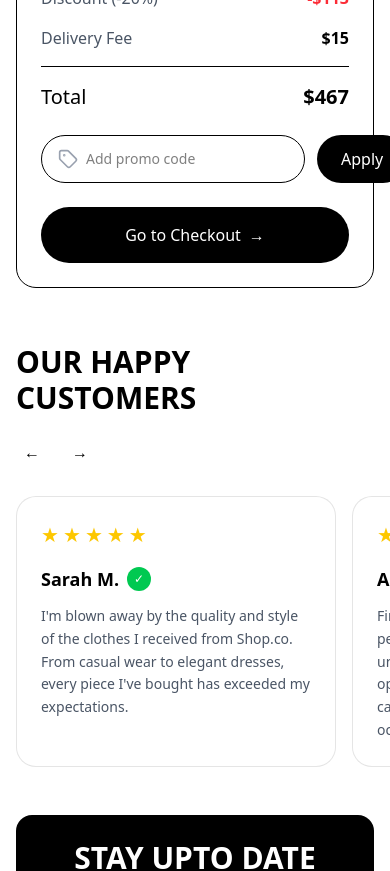
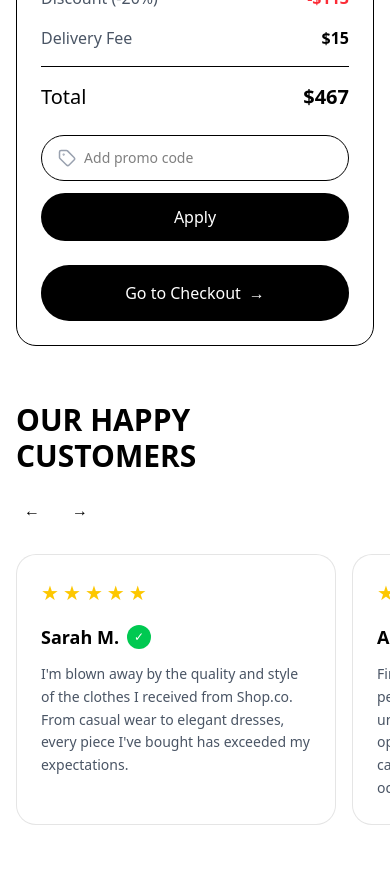
Before and after one commit to TalibBaig7/E-commmerce, a React (Vite) app: page /cart in a window 390 px wide. Shown: the part 980-1851 px from the top of the page. Built offline with nearby package versions, Linux system fonts and the light colour scheme.

Commit message:
image issue fixed

```diff
--- a/src/Productdetail.jsx
+++ b/src/Productdetail.jsx
@@ -19,7 +19,7 @@ export default function ProductDetailPage() {
   const [activeTab, setActiveTab] = useState("details");
 
   const images = [
-    "src/Images/d-3.png",
+    "/Images/d-3.png",
     "https://images.unsplash.com/photo-1583743814966-8936f5b7be1a?w=400",
     "https://images.unsplash.com/photo-1503341504253-dff4815485f1?w=400",
   ];
--- a/src/ShoppingCartPage.jsx
+++ b/src/ShoppingCartPage.jsx
@@ -1,10 +1,8 @@
-
 import React, { useState } from "react";
 import { ShoppingCart, Search, User, Menu, X, Trash2, Tag } from "lucide-react";
 
 import { useNavigate, Link } from "react-router-dom";
 import Footer from "./Footer";
-
 
 export default function ShoppingCartPage() {
   const [cartItems, setCartItems] = useState([
@@ -63,14 +61,12 @@ export default function ShoppingCartPage() {
 
   return (
     <div className="min-h-screen bg-white">
-
       <div className="bg-black text-white text-center py-2 px-4 text-sm">
         Sign up and get 20% off to your first order.{" "}
         <span className="underline cursor-pointer">Sign Up Now</span>
         <button className="absolute right-4 top-2 md:top-2">
           <X size={16} />
         </button>
-
       </div>
 
       <header className="border-b px-4 md:px-8 py-4">
@@ -188,18 +184,19 @@ export default function ShoppingCartPage() {
                 </div>
               </div>
 
-              <div className="flex gap-3">
-                <div className="flex-1 flex items-center gap-2 border rounded-full px-4 py-3">
+              <div className="flex flex-col sm:flex-row items-stretch sm:items-center gap-3 w-full">
+                <div className="flex flex-1 items-center gap-2 border rounded-full px-4 py-3">
                   <Tag size={20} className="text-gray-400" />
                   <input
                     type="text"
                     placeholder="Add promo code"
                     value={promoCode}
                     onChange={(e) => setPromoCode(e.target.value)}
-                    className="flex-1 outline-none text-sm"
+                    className="w-full outline-none text-sm"
                   />
                 </div>
-                <button className="bg-black text-white px-6 py-3 rounded-full font-medium hover:bg-gray-800">
+
+                <button className="bg-black text-white px-6 py-3 rounded-full font-medium hover:bg-gray-800 sm:whitespace-nowrap w-full sm:w-auto">
                   Apply
                 </button>
               </div>
@@ -209,13 +206,10 @@ export default function ShoppingCartPage() {
                 <span>→</span>
               </button>
             </div>
-
-
           </div>
         </div>
       </main>
       <Footer />
     </div>
-
   );
 }
```
